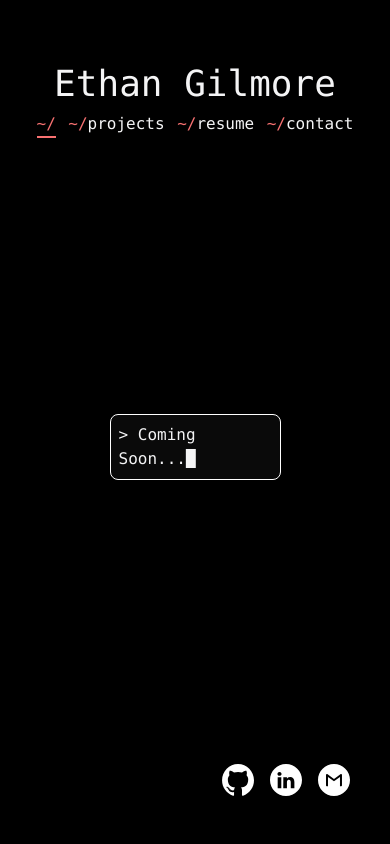
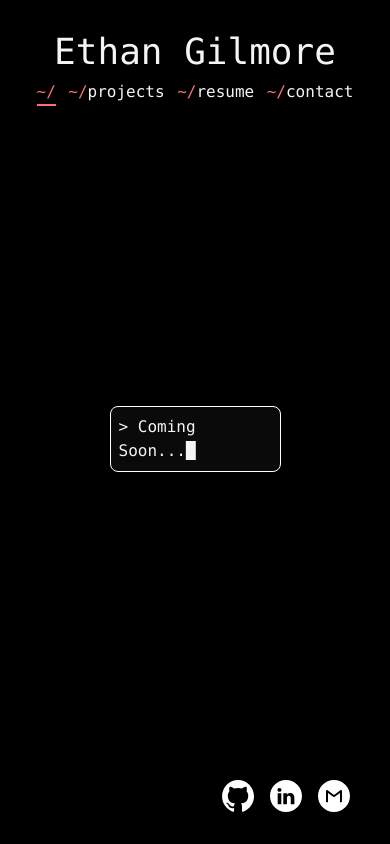
Before and after one commit to ethangilmore/ethangilmo.re, a Next.js app: page / in a window 390 px wide. Built offline with nearby package versions, Linux system fonts and the light colour scheme.

Commit message:
Updated for mobile

```diff
--- a/src/app/layout.tsx
+++ b/src/app/layout.tsx
@@ -12,13 +12,13 @@ export default function RootLayout({
 }) {
   return (
     <html lang="en">
-      <body className="flex flex-col min-h-screen pb-8 pt-16 px-6 md:p-16 md:pb-10 lg:p-20">
+      <body className="flex flex-col min-h-screen p-8 px-6 md:p-16 md:pb-10 lg:p-20">
         <NavMenu />
         <div className="w-1/2 m-auto">
           <TypingText text="Coming Soon..." className="m-auto"/>
         </div>
         {/*<main className="flex-grow">{children}</main>*/}
-        <div className="flex flex-row-reverse space-x-4 space-x-reverse p-4">
+        <div className="flex flex-row-reverse space-x-4 space-x-reverse p-4" style={{paddingBottom: 'env(safe-area-inset-bottom)'}}>
           <IconLink
             icon="/Gmail_white.svg"
             href="mailto:ethanmckgilmore@gmail.com"
```
